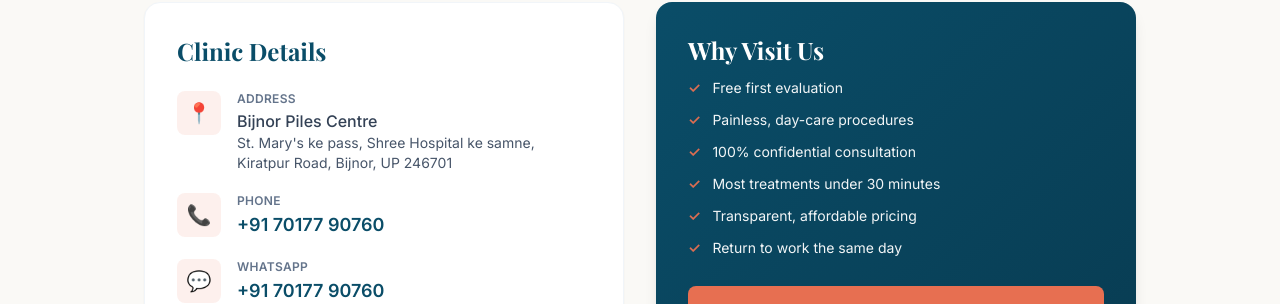
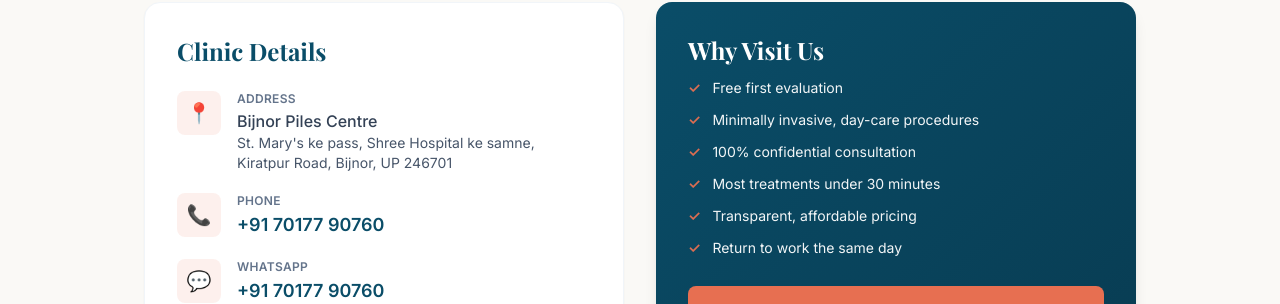
Before and after one commit to kumarparmod23/bijnorpilescentre, a Jekyll site: the page built from contact.md, in a window 1280 px wide and 900 px high, scrolled down 308 px. Shown: the part 149-453 px from the top of the window. Built offline with Jekyll 4.4.1, drawn with Linux system fonts in a browser that asks for light colours; nearby versions of some CDN libraries.

Commit message:
Update contact page treatment messaging

```diff
--- a/contact.md
+++ b/contact.md
@@ -59,7 +59,7 @@
         <h2 class="font-serif text-2xl font-bold mb-3">Why Visit Us</h2>
         <ul class="space-y-3 text-sm opacity-95 mb-7">
           <li class="flex gap-3"><span class="text-accent font-bold">✓</span> Free first evaluation</li>
-          <li class="flex gap-3"><span class="text-accent font-bold">✓</span> Painless, day-care procedures</li>
+          <li class="flex gap-3"><span class="text-accent font-bold">✓</span> Minimally invasive, day-care procedures</li>
           <li class="flex gap-3"><span class="text-accent font-bold">✓</span> 100% confidential consultation</li>
           <li class="flex gap-3"><span class="text-accent font-bold">✓</span> Most treatments under 30 minutes</li>
           <li class="flex gap-3"><span class="text-accent font-bold">✓</span> Transparent, affordable pricing</li>
```
